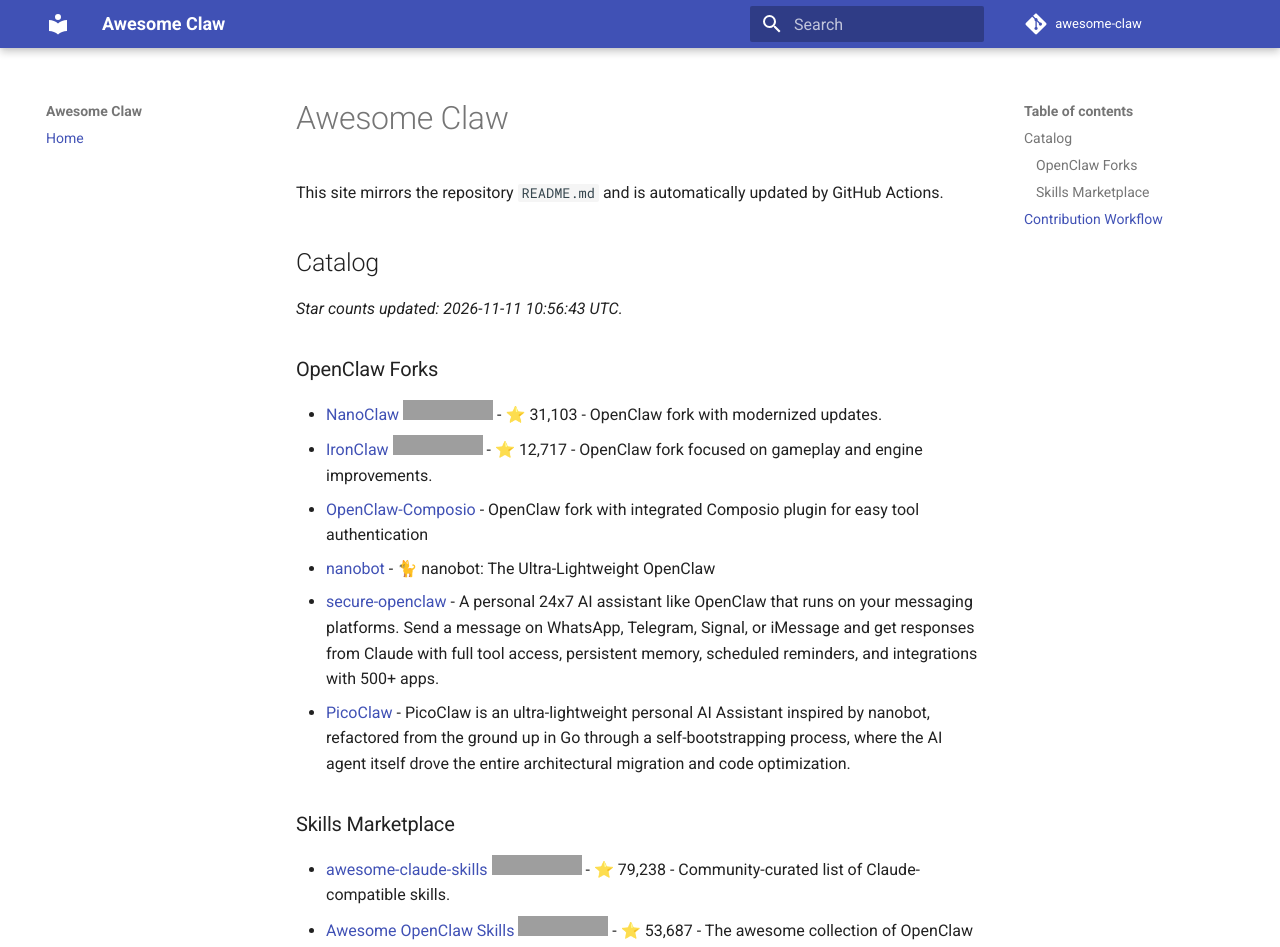
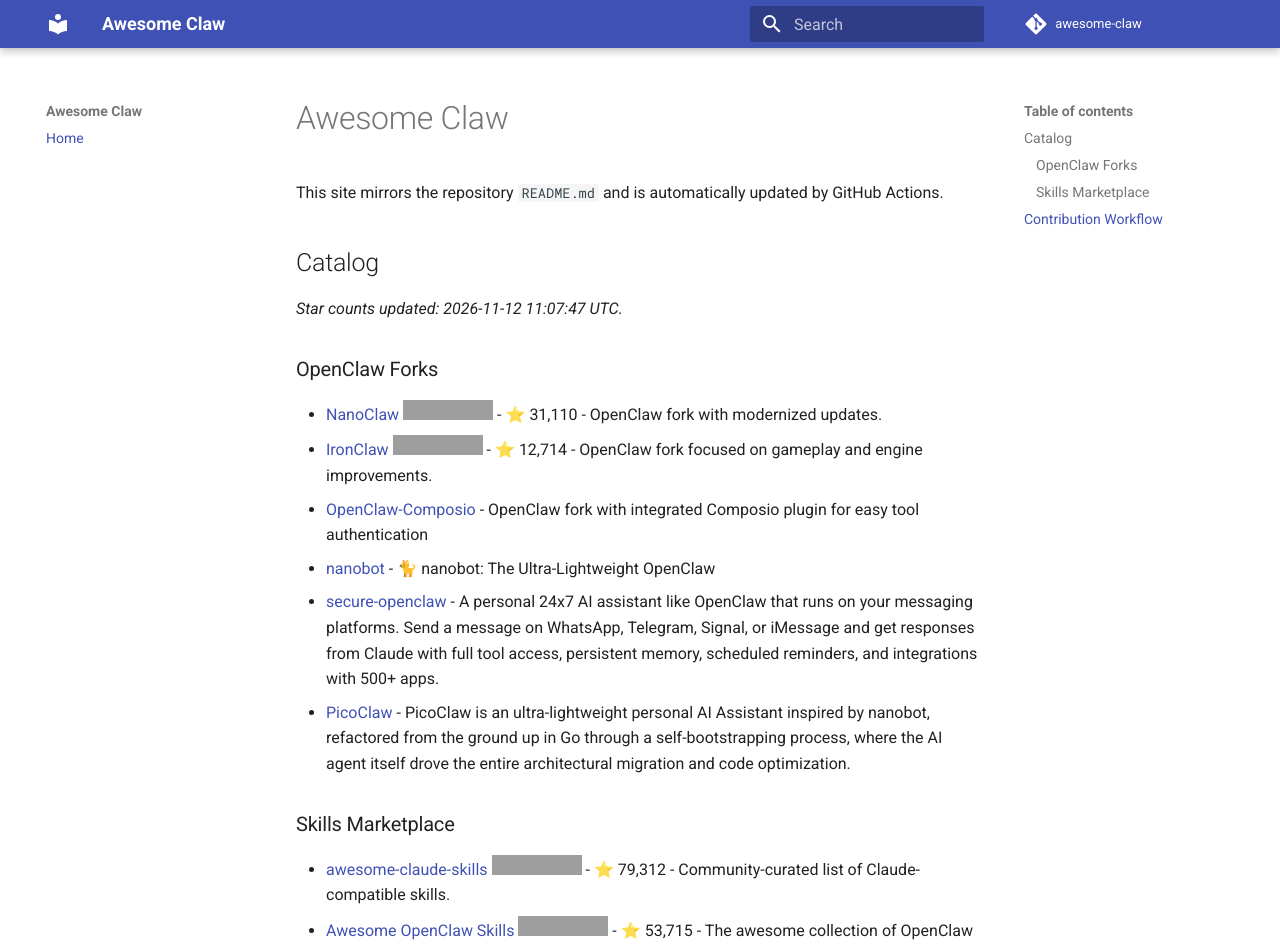
Before and after one commit to andrijdavid/awesome-claw, an MkDocs documentation site: the page built from docs/index.md, in a window 1280 px wide and 1316 px high. Shown: the top 947 px of the window. Built offline with MkDocs 1.6.1 and Material for MkDocs 9.7.7, drawn with Linux system fonts in a browser that asks for light colours; comment, search, counter and statistics services are not loaded; some of the changed text lies outside the part shown; grey boxes are pictures that could not be loaded.

Commit message:
chore: update repository stars

```diff
--- a/docs/index.md
+++ b/docs/index.md
@@ -6,12 +6,12 @@ This site mirrors the repository `README.md` and is automatically updated by Git
 
 <!-- BEGIN: GENERATED_REPO_LIST -->
 
-_Star counts updated: 2026-11-11 10:56:43 UTC._
+_Star counts updated: 2026-11-12 11:07:47 UTC._
 
 ### OpenClaw Forks
 
-- [NanoClaw](https://github.com/qwibitai/nanoclaw) ![GitHub Repo stars](https://img.shields.io/github/stars/qwibitai/nanoclaw?style=flat-square) - ⭐ 31,103 - OpenClaw fork with modernized updates.
-- [IronClaw](https://github.com/nearai/ironclaw) ![GitHub Repo stars](https://img.shields.io/github/stars/nearai/ironclaw?style=flat-square) - ⭐ 12,717 - OpenClaw fork focused on gameplay and engine improvements.
+- [NanoClaw](https://github.com/qwibitai/nanoclaw) ![GitHub Repo stars](https://img.shields.io/github/stars/qwibitai/nanoclaw?style=flat-square) - ⭐ 31,110 - OpenClaw fork with modernized updates.
+- [IronClaw](https://github.com/nearai/ironclaw) ![GitHub Repo stars](https://img.shields.io/github/stars/nearai/ironclaw?style=flat-square) - ⭐ 12,714 - OpenClaw fork focused on gameplay and engine improvements.
 - [OpenClaw-Composio](https://github.com/ComposioHQ/openclaw-composio) - OpenClaw fork with integrated Composio plugin for easy tool authentication
 - [nanobot](https://github.com/HKUDS/nanobot) - 🐈 nanobot: The Ultra-Lightweight OpenClaw
 - [secure-openclaw](https://github.com/ComposioHQ/secure-openclaw) - A personal 24x7 AI assistant like OpenClaw that runs on your messaging platforms. Send a message on WhatsApp, Telegram, Signal, or iMessage and get responses from Claude with full tool access, persistent memory, scheduled reminders, and integrations with 500+ apps.
@@ -19,9 +19,9 @@ _Star counts updated: 2026-11-11 10:56:43 UTC._
 
 ### Skills Marketplace
 
-- [awesome-claude-skills](https://github.com/ComposioHQ/awesome-claude-skills) ![GitHub Repo stars](https://img.shields.io/github/stars/ComposioHQ/awesome-claude-skills?style=flat-square) - ⭐ 79,238 - Community-curated list of Claude-compatible skills.
-- [Awesome OpenClaw Skills](https://github.com/VoltAgent/awesome-openclaw-skills) ![GitHub Repo stars](https://img.shields.io/github/stars/VoltAgent/awesome-openclaw-skills?style=flat-square) - ⭐ 53,687 - The awesome collection of OpenClaw Skills. Formerly known as Moltbot, originally Clawdbot.
-- [OpenClaw Skills Library](https://github.com/BankrBot/openclaw-skills) ![GitHub Repo stars](https://img.shields.io/github/stars/BankrBot/openclaw-skills?style=flat-square) - ⭐ 1,210 - Moltbot skill library for AI agents. Including polymarket, crypto trading, DeFi operations, automation, and more. Open a PR to add skills.
+- [awesome-claude-skills](https://github.com/ComposioHQ/awesome-claude-skills) ![GitHub Repo stars](https://img.shields.io/github/stars/ComposioHQ/awesome-claude-skills?style=flat-square) - ⭐ 79,312 - Community-curated list of Claude-compatible skills.
+- [Awesome OpenClaw Skills](https://github.com/VoltAgent/awesome-openclaw-skills) ![GitHub Repo stars](https://img.shields.io/github/stars/VoltAgent/awesome-openclaw-skills?style=flat-square) - ⭐ 53,715 - The awesome collection of OpenClaw Skills. Formerly known as Moltbot, originally Clawdbot.
+- [OpenClaw Skills Library](https://github.com/BankrBot/openclaw-skills) ![GitHub Repo stars](https://img.shields.io/github/stars/BankrBot/openclaw-skills?style=flat-square) - ⭐ 1,211 - Moltbot skill library for AI agents. Including polymarket, crypto trading, DeFi operations, automation, and more. Open a PR to add skills.
 
 <!-- END: GENERATED_REPO_LIST -->
 
```
Also changed, not shown: README.md (+6 -6 lines).
